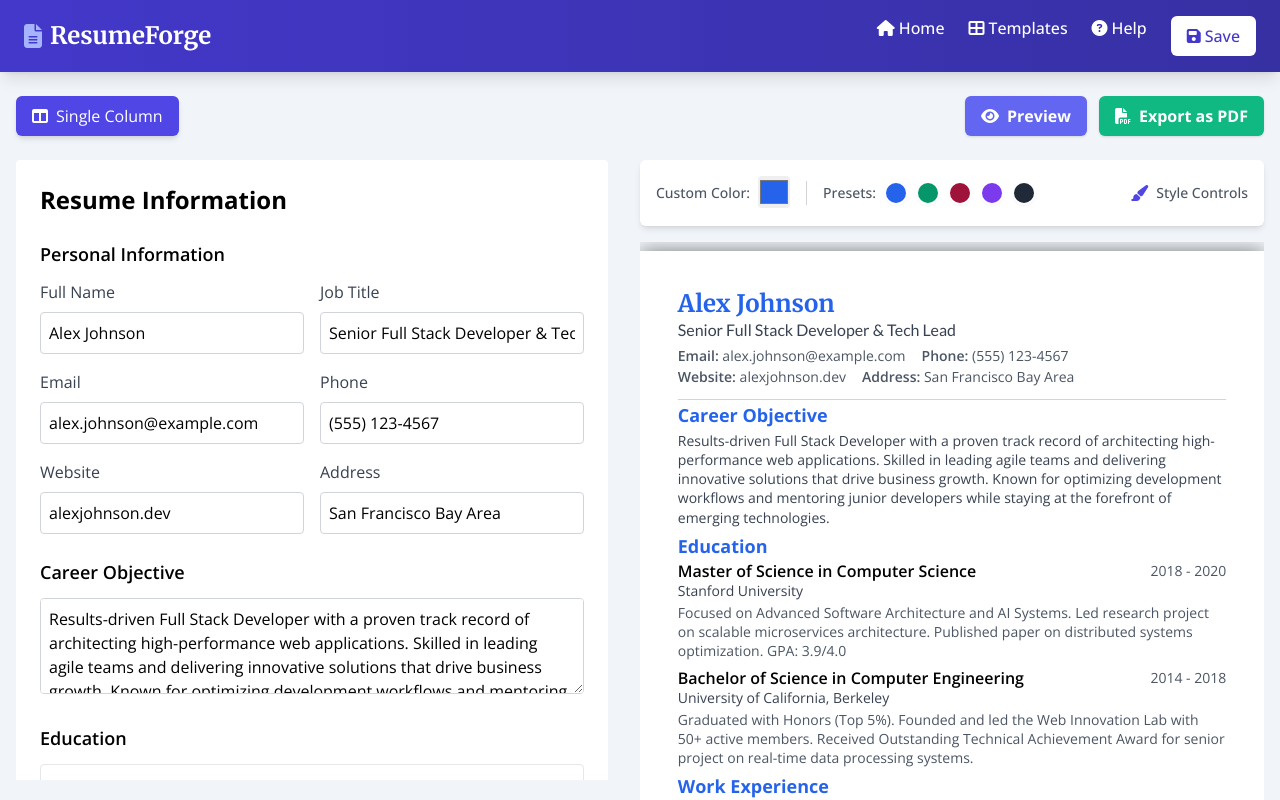
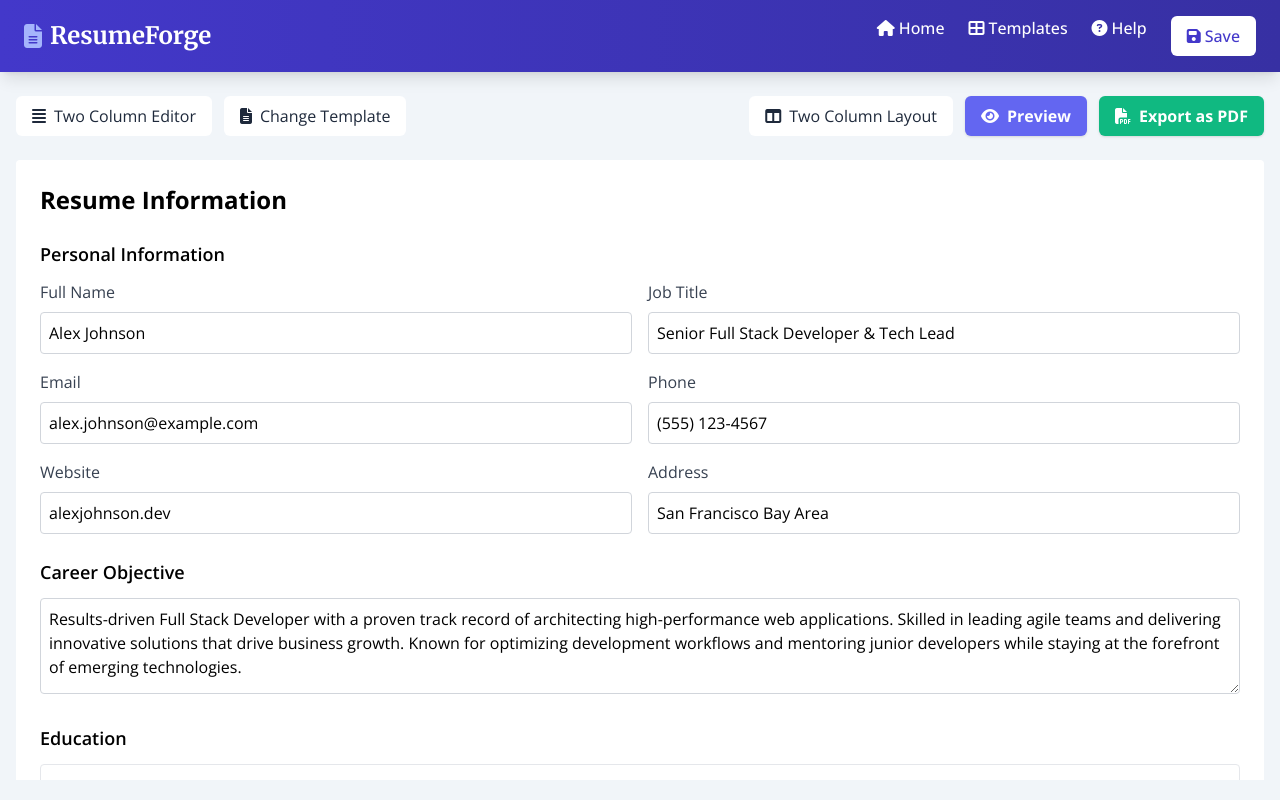
Before and after one commit to rpc1752/resume-maker, a React (Create React App) app: page / in a window 1280 px wide. Shown: the top 800 px of the page. Built offline with nearby package versions, Linux system fonts and the light colour scheme.

Commit message:
Add template selector and enhance two-column layout functionality

```diff
--- a/src/App.js
+++ b/src/App.js
@@ -10,6 +10,7 @@ import {
 	MinimalTemplate,
 } from "./components/ResumePreview";
 import StyleControls from "./components/StyleControls";
+import TemplateSelector from "./components/TemplateSelector";
 
 function App() {
 	const [resumeData, setResumeData] = useState({
@@ -139,8 +140,9 @@ function App() {
 	const [headingColor, setHeadingColor] = useState("#2563eb");
 	const [accentColor, setAccentColor] = useState("#60a5fa");
 	const [isPreviewMode, setIsPreviewMode] = useState(false);
-	const [isTwoColumn, setIsTwoColumn] = useState(true);
-	const [originalTemplate, setOriginalTemplate] = useState("modern");
+	const [isTwoColumn, setIsTwoColumn] = useState(false); // For layout of the editor
+	const [previousTemplate, setPreviousTemplate] = useState(null); // Store previous template when switching to two-column
+	const [isTemplateSelectorOpen, setIsTemplateSelectorOpen] = useState(false);
 
 	const resumeRef = useRef();
 
@@ -178,6 +180,12 @@ function App() {
 	};
 
 	const handleTemplateChange = (template) => {
+		// If switching to two-column template, store the previous one
+		if (template === "two-column") {
+			setPreviousTemplate(
+				activeTemplate !== "two-column" ? activeTemplate : "modern"
+			);
+		}
 		setActiveTemplate(template);
 	};
 
@@ -199,15 +207,21 @@ function App() {
 		}
 	};
 
-	const toggleTwoColumnResume = () => {
+	// Toggle between two-column template and the previous template
+	const toggleTwoColumnTemplate = () => {
 		if (activeTemplate === "two-column") {
-			// Switch back to the original template
-			setActiveTemplate(originalTemplate);
+			// Switch back to the previous template
+			setActiveTemplate(previousTemplate || "modern");
 		} else {
 			// Store current template and switch to two-column
-			setOriginalTemplate(activeTemplate);
+			setPreviousTemplate(activeTemplate);
 			setActiveTemplate("two-column");
 		}
+	};
+
+	// This toggles the layout of the editor (form and preview side by side or stacked)
+	const toggleEditorLayout = () => {
+		setIsTwoColumn(!isTwoColumn);
 	};
 
 	return (
@@ -225,28 +239,37 @@ function App() {
 										? "bg-primary-600 text-white shadow-md"
 										: "bg-white text-secondary-800 hover:bg-secondary-100"
 								}`}
-								onClick={() => setIsTwoColumn(!isTwoColumn)}
+								onClick={toggleEditorLayout}
 							>
 								<i
 									className={`fas fa-${
 										isTwoColumn ? "columns" : "align-justify"
 									}`}
 								></i>
-								<span>{isTwoColumn ? "Single Column" : "Two Columns"}</span>
+								<span>
+									{isTwoColumn ? "Single Column Editor" : "Two Column Editor"}
+								</span>
+							</button>
+
+							<button
+								className={`flex items-center space-x-2 px-4 py-2 rounded-md transition-all duration-200 bg-white text-secondary-800 hover:bg-secondary-100`}
+								onClick={() => setIsTemplateSelectorOpen(true)}
+							>
+								<i className="fas fa-file-alt"></i>
+								<span>Change Template</span>
 							</button>
 						</>
 					)}
 
 					<div className="flex-grow"></div>
 
-					{isPreviewMode && (
 					<button
 						className={`flex items-center space-x-2 px-4 py-2 rounded-md transition-all duration-200 ${
 							activeTemplate === "two-column"
 								? "bg-primary-600 text-white shadow-md"
 								: "bg-white text-secondary-800 hover:bg-secondary-100"
 						}`}
-							onClick={toggleTwoColumnResume}
+						onClick={toggleTwoColumnTemplate}
 					>
 						<i className="fas fa-columns"></i>
 						<span>
@@ -255,7 +278,6 @@ function App() {
 								: "Two Column Layout"}
 						</span>
 					</button>
-					)}
 
 					<button
 						onClick={() => setIsPreviewMode(!isPreviewMode)}
@@ -274,10 +296,36 @@ function App() {
 					</button>
 				</div>
 
+				{/* Template Selector Modal */}
+				{isTemplateSelectorOpen && (
+					<div className="fixed inset-0 bg-black bg-opacity-50 flex items-center justify-center z-50 p-4">
+						<div className="bg-white rounded-xl shadow-xl w-full max-w-4xl max-h-[90vh] overflow-y-auto">
+							<div className="p-6">
+								<div className="flex justify-between items-center mb-4">
+									<h2 className="text-2xl font-bold">Choose a Template</h2>
+									<button
+										onClick={() => setIsTemplateSelectorOpen(false)}
+										className="text-gray-500 hover:text-gray-800"
+									>
+										<i className="fas fa-times text-xl"></i>
+									</button>
+								</div>
+								<TemplateSelector
+									activeTemplate={activeTemplate}
+									onTemplateSelect={(template) => {
+										handleTemplateChange(template);
+										setIsTemplateSelectorOpen(false);
+									}}
+								/>
+							</div>
+						</div>
+					</div>
+				)}
+
 				{/* Main Content */}
 				<div
 					className={`flex ${
-						isTwoColumn ? "flex-col md:flex-row" : "flex-col"
+						isTwoColumn && !isPreviewMode ? "flex-col md:flex-row" : "flex-col"
 					} gap-8 flex-grow ${isPreviewMode ? "justify-center" : ""}`}
 				>
 					{/* Form Panel */}
@@ -311,17 +359,15 @@ function App() {
 							)}
 							<div
 								className={`scroll-container ${
-									isPreviewMode ? "shadow-2xl" : ""
+									isPreviewMode ? "preview-mode" : ""
 								}`}
 							>
-								<ResumePreview
-									data={resumeData}
-									ref={resumeRef}
-									template={activeTemplate}
-									TemplateComponent={getTemplateComponent(activeTemplate)}
-									headingColor={headingColor}
-									accentColor={accentColor}
-								/>
+								{React.createElement(getTemplateComponent(activeTemplate), {
+									data: resumeData,
+									ref: resumeRef,
+									headingColor: headingColor,
+									accentColor: accentColor,
+								})}
 							</div>
 						</div>
 					</div>
--- a/tailwind.config.js
+++ b/tailwind.config.js
@@ -58,6 +58,17 @@ module.exports = {
 					"100%": { transform: "translateY(0)", opacity: "1" },
 				},
 			},
+			gridTemplateColumns: {
+				"2-col": "1fr 1fr",
+				resume: "1fr 2fr",
+				sidebar: "minmax(250px, 1fr) 3fr",
+			},
+			gridTemplateRows: {
+				resume: "auto 1fr auto",
+			},
+			gap: {
+				resume: "1.5rem",
+			},
 		},
 	},
 	plugins: [require("@tailwindcss/forms")],
```
Lines whose indentation alone changed are shown as unchanged.
